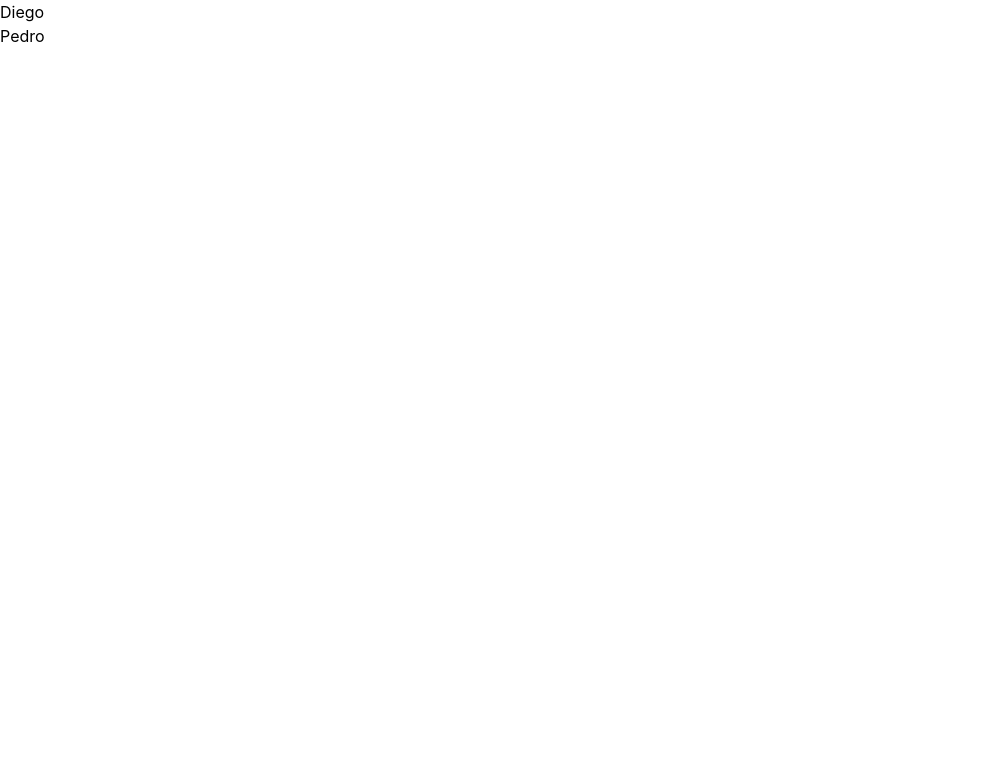
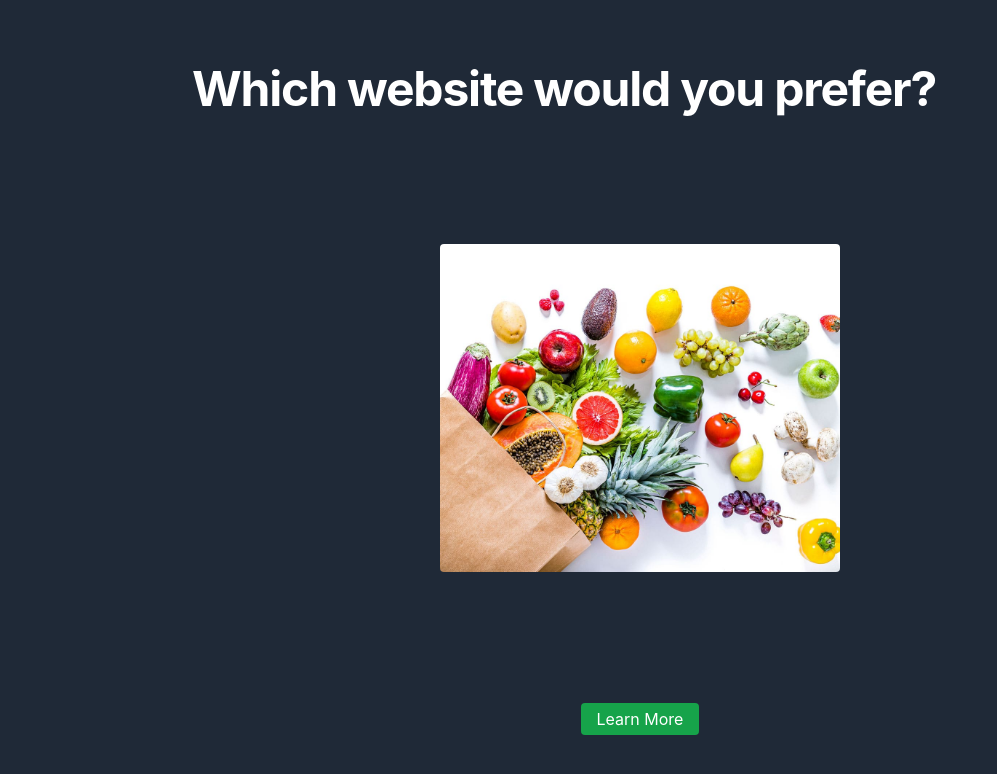
Before and after one commit to pedro-cal/shifting-front, a Next.js app: page / in a window 1280 px wide. Shown: the top 774 px of the page, without its empty margins (0-997 px from the left). Built offline with nearby package versions, Linux system fonts and the light colour scheme.

Commit message:
feat: split screen section v1

```diff
--- a/pages/index.tsx
+++ b/pages/index.tsx
@@ -1,8 +1,23 @@
 import Head from "next/head"
-import { Button } from "components/Button/Button"
-import { LP_GRID_ITEMS } from "../lp-items"
+import Image from "next/image";
+import { useRef } from 'react';
+
+const imgUrl = '/images/vegetables.jpg';
 
 export default function Web() {
+  const draggableRef = useRef<HTMLDivElement>(null);
+
+    const handleOnMove = (e: MouseEvent) => {
+      const position = e.clientX / window.innerWidth * 100;
+
+      if (draggableRef.current) {
+        draggableRef.current.style.width = `${position}%`;
+      }
+    }
+
+    document.onmousemove = (e) => handleOnMove(e);
+    // document.ontouchmove = (e) => handleOnMove(e.touches[0]);
+
   return (
     <>
       <Head>
@@ -16,8 +31,43 @@ export default function Web() {
         <meta name="twitter:card" content="summary_large_image" />
         <title>Next.js Enterprise Boilerplate</title>
       </Head>
-      <section>Diego</section>
-      <section>Pedro</section>
+      {/* <section className="bg-gray-900 min-h-screen text-white">Diego</section> */}
+      <section className="bg-gray-800 min-h-screen text-white">
+        <div
+          id="left-side"
+          className="absolute z-10 overflow-hidden w-full h-[100vh] grid place-items-center bg-gray-800"
+          ref={draggableRef}
+        >
+          <h1
+            className="font-sans my-0 mx-[15vw] w-[70vw] h-fit text-5xl font-bold tracking-tight text-clip whitespace-nowrap"
+          >
+            Which website would you prefer?
+          </h1>
+          <Image src={imgUrl} alt="colorful vegetables" width={400} height={400} className="rounded"/>
+          <button className="bg-green-600 text-white px-4 py-1 rounded">Learn More</button>
+          {/* <button
+            id='draghandle'
+            type='button'
+            onMouseDown={handler}
+            className='absolute z-20 -right-4 bottom-1/2 bg-sky-900 text-white border-0 rounded-full h-8 w-8 hover:scale-110 active:scale-100 active:border-0 transition ease-in-out'
+          >
+            {'<>'}
+          </button> */}
+        </div>
+
+        <div
+          id="right-side"
+          className="absolute w-full h-[100vh] bg-white grid place-items-center overflow-hidden"
+        >
+          <h1
+            className="mx-[15vw] w-[70vw] h-fit font-sans text-5xl font-bold tracking-tight text-blue-800"
+          >
+            Which website would you prefer?
+          </h1>
+          <Image src={imgUrl} alt="colorful vegetables" width={400} height={400} className="border-6 border-red-800 shadow-xl shadow-red-800"/>
+          <button className="bg-blue-800 underline px-4 py-1">Learn More</button>
+        </div>
+      </section>
     </>
   )
 }
--- a/tailwind.config.js
+++ b/tailwind.config.js
@@ -1,6 +1,6 @@
 /* eslint-disable @typescript-eslint/no-var-requires */
-const { pick, omit } = require("lodash")
-const colors = require("tailwindcss/colors")
+// const { pick, omit } = require("lodash")
+// const colors = require("tailwindcss/colors")
 const defaultTheme = require("tailwindcss/defaultTheme")
 
 /** @type {import('tailwindcss').Config} */
@@ -49,6 +49,7 @@ module.exports = {
           "Noto Color Emoji",
         ],
         sans: [
+          "Rubik",
           "Inter",
           "ui-sans-serif",
           "system-ui",
```
Also changed, not shown: public/images/vegetables.jpg (added).
